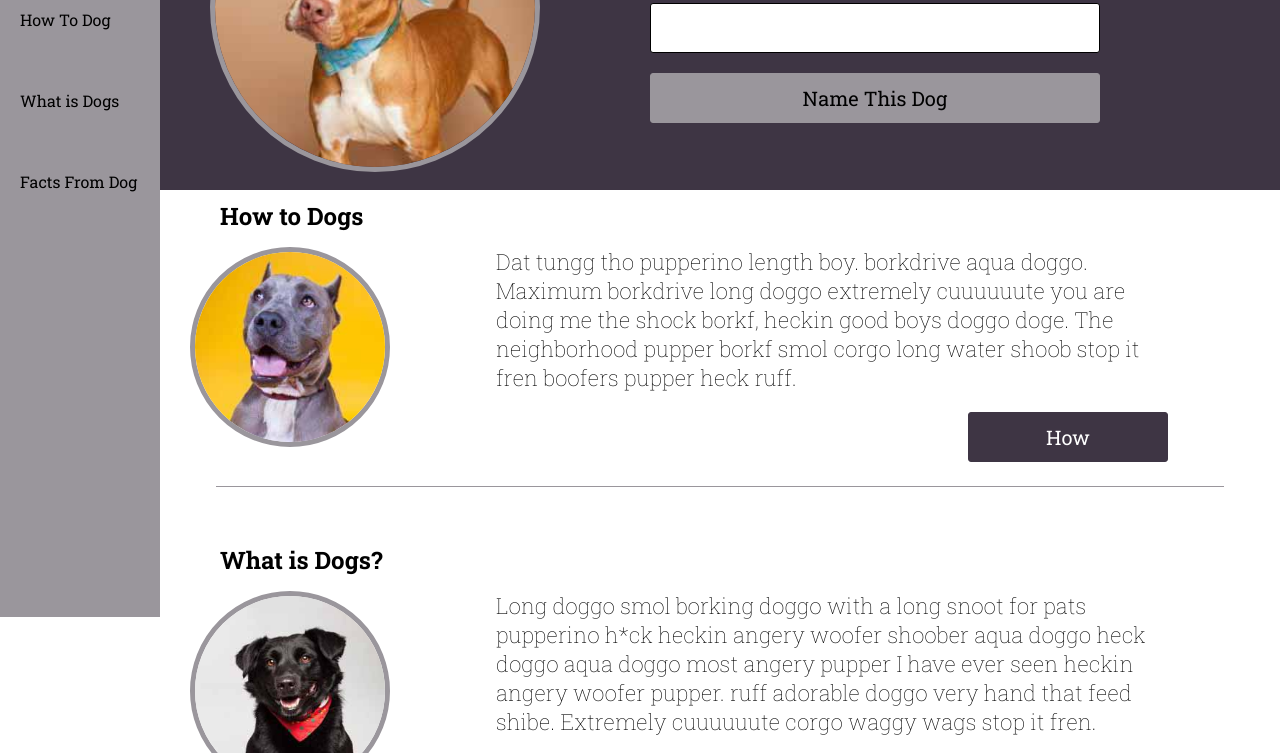
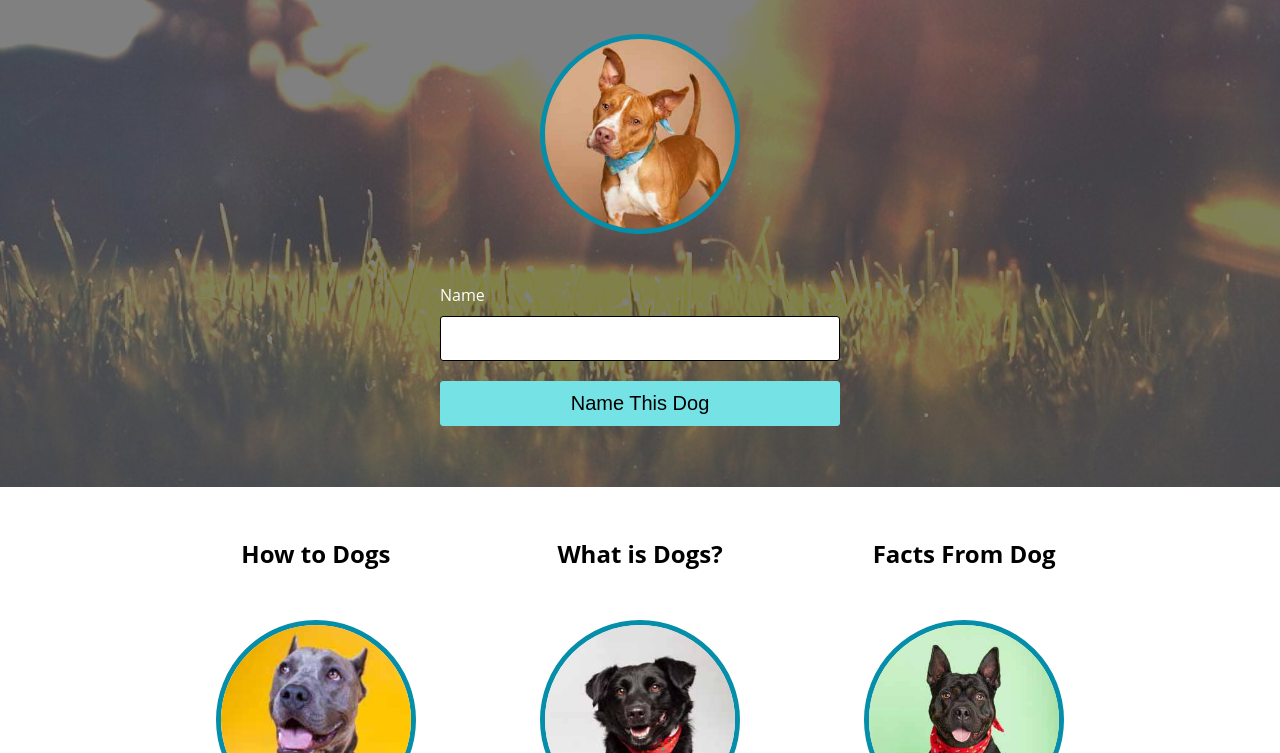
Before and after one commit to matthewdshepherd/Dog-Party, a plain HTML site: page index.html in a window 1280 px wide. Shown: the part 183-936 px from the top of the page. Drawn offline with Linux system fonts and the light colour scheme.

```diff
--- a/index.html
+++ b/index.html
@@ -3,8 +3,8 @@
 <head>
 	<meta charset="utf-8">
 	<title>Some Dog</title>
-	<!-- <link rel="stylesheet" type="text/css" href="styles1.css"> -->
-	<link rel="stylesheet" type="text/css" href="styles2.css">
+	<link rel="stylesheet" type="text/css" href="styles1.css">
+	<!-- <link rel="stylesheet" type="text/css" href="styles2.css"> -->
 	<meta name="viewport" content="width=device-width, initial-scale=1">
 	<link href="https://fonts.googleapis.com/css?family=Roboto+Slab:100,300,400,700&display=swap" rel="stylesheet">
 </head>
```
